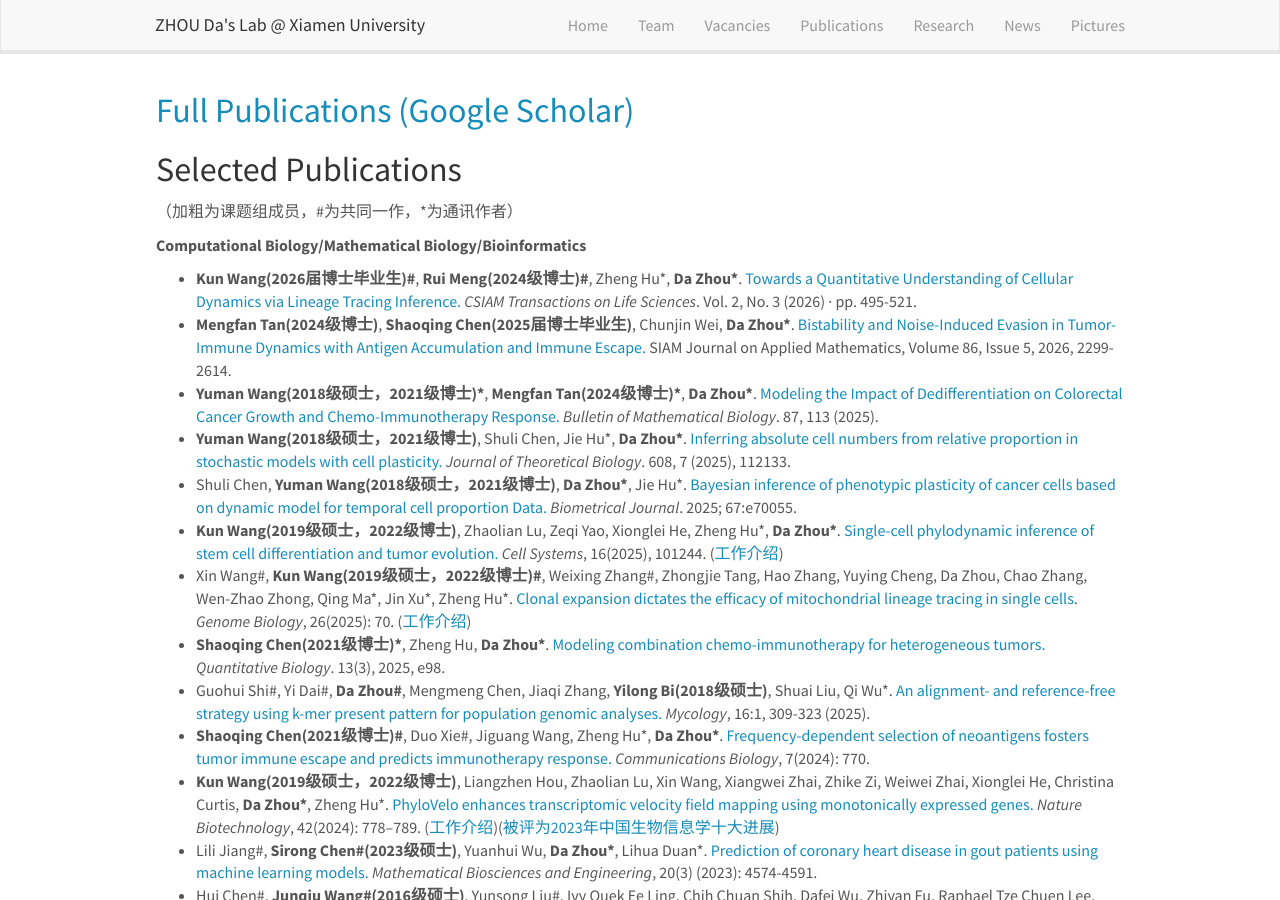
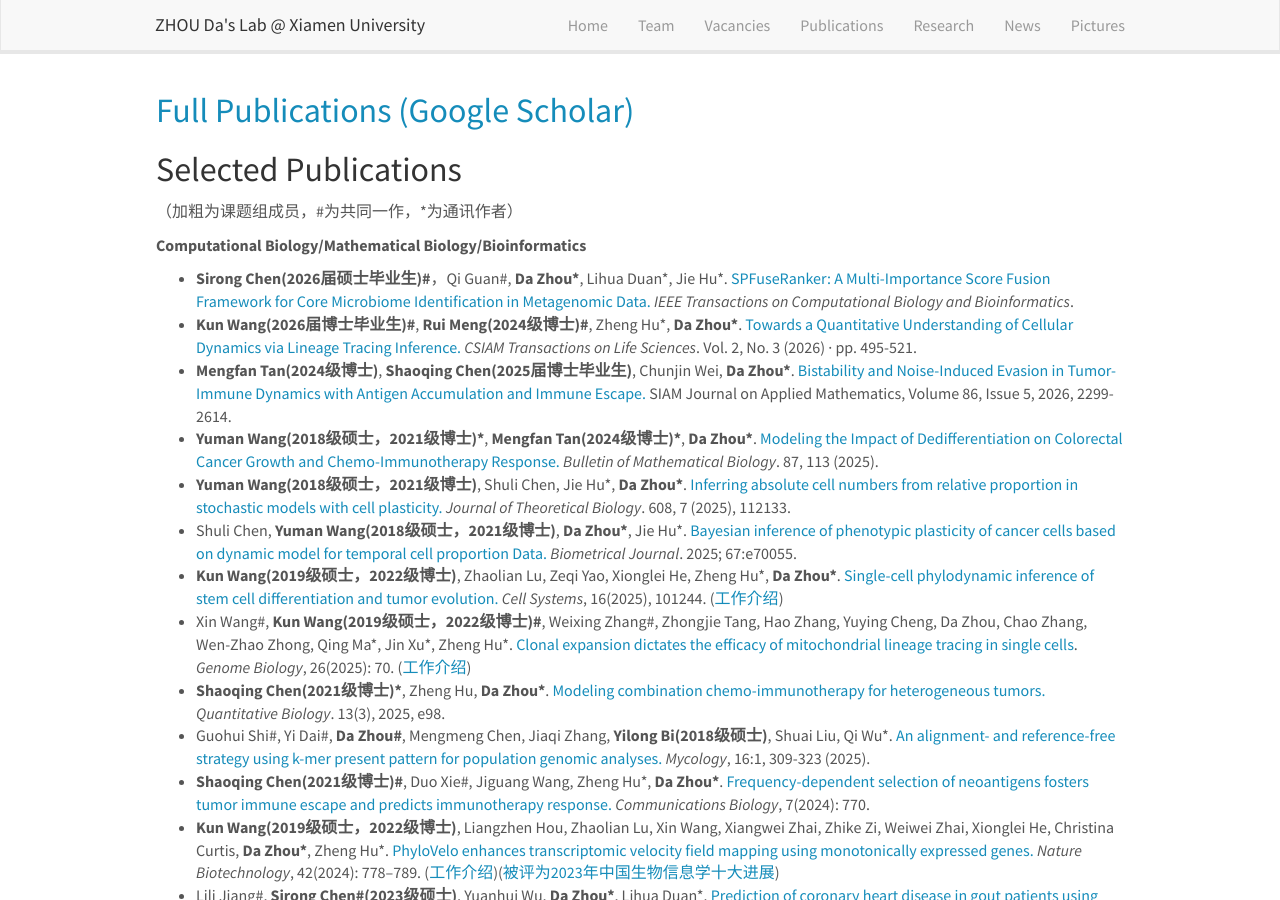
Before and after one commit to ZhouDaLab/zhoudalab.github.io, a Jekyll site: the page built from _pages/publications.md, in a window 1280 px wide and 900 px high. Built offline with Jekyll 4.4.1, drawn with Linux system fonts in a browser that asks for light colours; nearby versions of some CDN libraries.

Commit message:
Update publications.md

```diff
--- a/_pages/publications.md
+++ b/_pages/publications.md
@@ -14,6 +14,7 @@ permalink: /publications/
 
 **Computational Biology/Mathematical Biology/Bioinformatics**
 
+- **Sirong Chen(2026届硕士毕业生)\#**，Qi Guan\#, **Da Zhou\***, Lihua Duan\*, Jie Hu\*. [SPFuseRanker: A Multi-Importance Score Fusion Framework for Core Microbiome Identification in Metagenomic Data.](https://ieeexplore.ieee.org/abstract/document/11689734/) *IEEE Transactions on Computational Biology and Bioinformatics*.
 - **Kun Wang(2026届博士毕业生)\#**, **Rui Meng(2024级博士)\#**, Zheng Hu\*, **Da Zhou\***. [Towards a Quantitative Understanding of Cellular Dynamics via Lineage Tracing Inference.](https://www.global-sci.com/csiam-ls/article/view/24772) *CSIAM Transactions on Life Sciences*. Vol. 2, No. 3 (2026) · pp. 495-521.
 - **Mengfan Tan(2024级博士)**, **Shaoqing Chen(2025届博士毕业生)**, Chunjin Wei, **Da Zhou\***. [Bistability and Noise-Induced Evasion in Tumor-Immune Dynamics with Antigen Accumulation and Immune Escape.](https://epubs.siam.org/doi/epdf/10.1137/25M1794942) SIAM Journal on Applied Mathematics, Volume 86, Issue 5, 2026, 2299-2614.
 - **Yuman Wang(2018级硕士，2021级博士)\***, **Mengfan Tan(2024级博士)\***, **Da Zhou\***. [Modeling the Impact of Dedifferentiation on Colorectal Cancer Growth and Chemo-Immunotherapy Response.](https://link.springer.com/article/10.1007/s11538-025-01496-0) *Bulletin of Mathematical Biology*. 87, 113 (2025).
```
